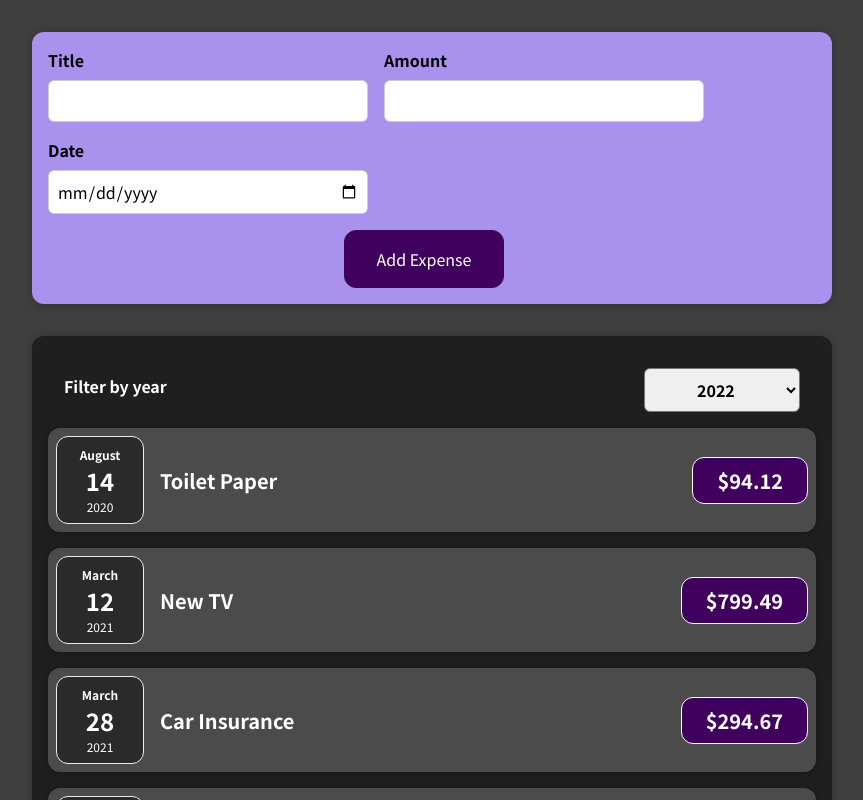
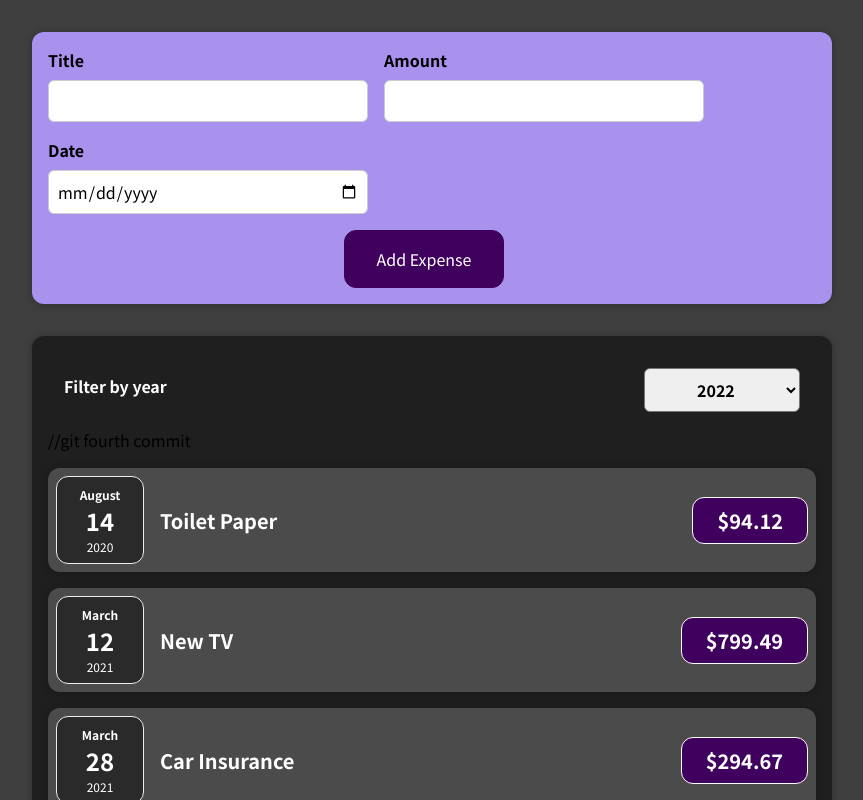
Before and after one commit to Shumbabala/ReactBeginnerProject, a React (Create React App) app: page / in a window 1280 px wide. Shown: the top 800 px of the page, without its empty margins (208-1071 px from the left). Built offline with nearby package versions, Linux system fonts and the light colour scheme.

Commit message:
fourth commit, executed with git add . command

```diff
--- a/src/components/Expenses/Expenses.js
+++ b/src/components/Expenses/Expenses.js
@@ -24,6 +24,7 @@ function Expenses(props) {
         selectedFilter={chosenFilter}
         onFilterChange={FilterChangeHandler}
       ></ExpenseFilter>
+      //git fourth commit
       <ExpenseItem
         title={props.expenses[0].title}
         amount={props.expenses[0].amount}
```
